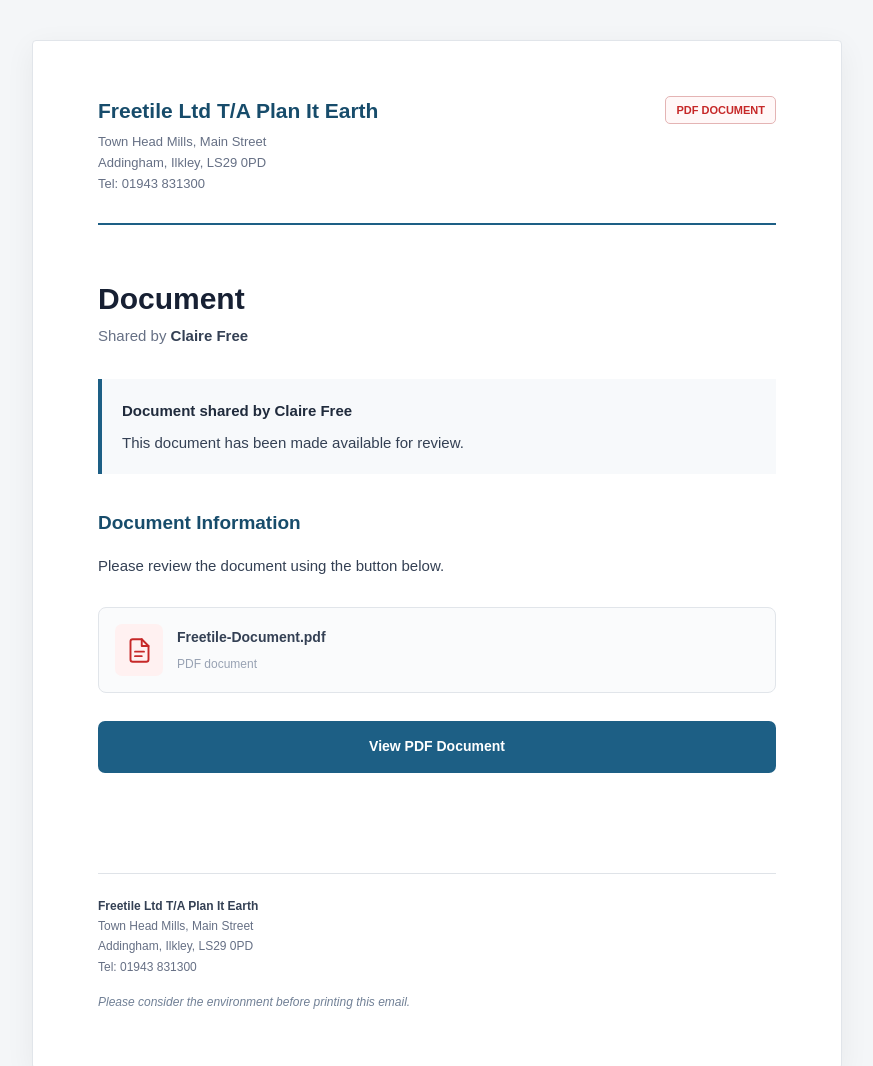
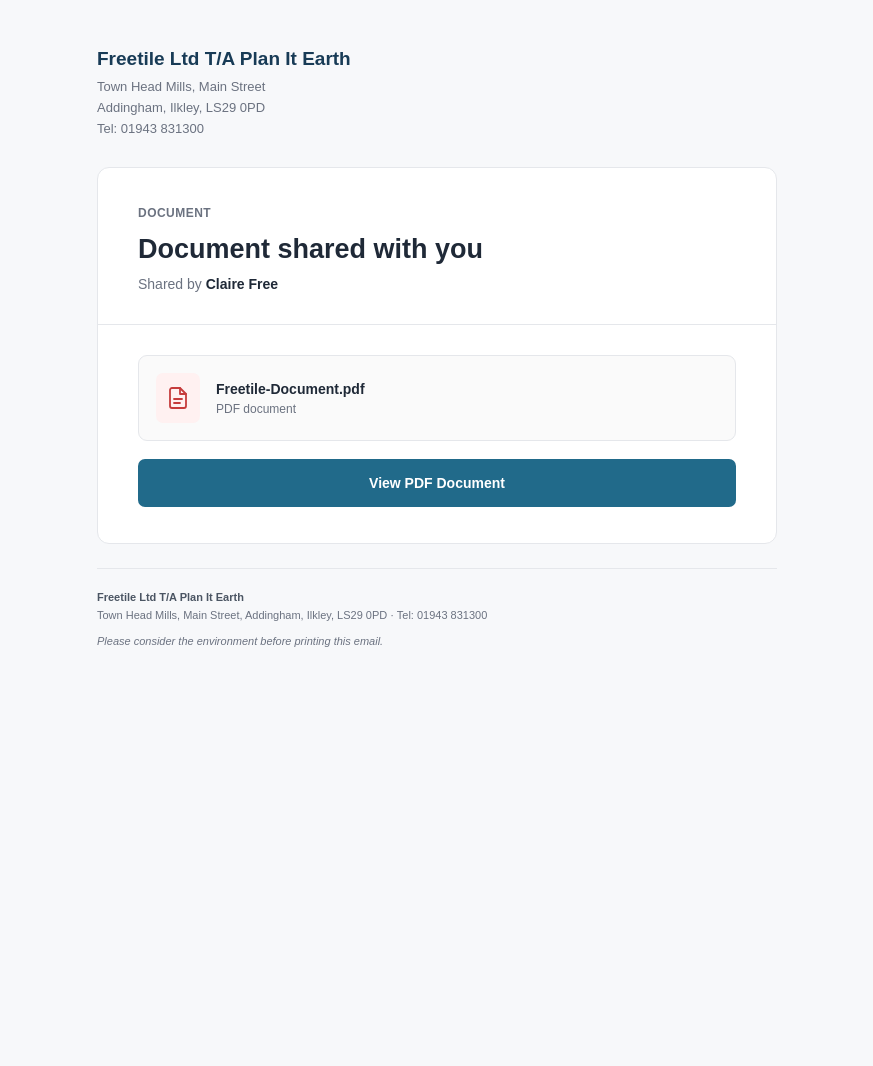
Before and after one commit to liman-ma/inga, a plain HTML site: page index.html in a window 1280 px wide. Shown: the top 1066 px of the page, without its empty margins (203-1076 px from the left). After the commit the page ends 800 px from the top, so only its background shows below. Drawn offline with Linux system fonts and the light colour scheme.

Commit message:
Update index.html

```diff
--- a/index.html
+++ b/index.html
@@ -7,294 +7,204 @@
   <title>Document | Freetile Ltd T/A Plan It Earth</title>
 
   <style>
+    :root {
+      --navy: #183b56;
+      --text: #1f2937;
+      --muted: #6b7280;
+      --border: #e5e7eb;
+      --background: #f7f8fa;
+      --blue: #216a8a;
+      --blue-hover: #18556f;
+      --red: #c63c3c;
+    }
+
     * {
       box-sizing: border-box;
     }
 
-    html,
     body {
       margin: 0;
-      padding: 0;
-    }
-
-    body {
-      background: #f4f6f8;
-      color: #202b3c;
+      background: var(--background);
+      color: var(--text);
       font-family: Arial, Helvetica, sans-serif;
     }
 
     .page {
       width: 100%;
-      max-width: 850px;
-      min-height: 100vh;
+      max-width: 720px;
       margin: 0 auto;
-      padding: 40px 20px;
-    }
-
-    .document {
-      background: #ffffff;
-      min-height: 900px;
-      padding: 55px 65px;
-      border: 1px solid #e1e5ea;
-      border-radius: 4px;
-      box-shadow: 0 8px 30px rgba(0, 0, 0, 0.06);
+      padding: 48px 20px;
     }
 
     /* Header */
 
     .header {
-      display: flex;
-      justify-content: space-between;
-      align-items: flex-start;
-      padding-bottom: 28px;
-      border-bottom: 2px solid #1d5f85;
+      margin-bottom: 28px;
     }
 
     .company {
-      color: #174c6b;
-      font-size: 21px;
+      color: var(--navy);
+      font-size: 19px;
       font-weight: 700;
-      line-height: 1.4;
     }
 
-    .company-subtitle {
+    .address {
       margin-top: 7px;
-      color: #667085;
+      color: var(--muted);
       font-size: 13px;
       line-height: 1.6;
     }
 
-    .pdf-label {
-      color: #c62828;
-      background: #fff8f8;
-      border: 1px solid #e4b4b4;
-      border-radius: 5px;
-      padding: 7px 10px;
-      font-size: 11px;
-      font-weight: 700;
-      white-space: nowrap;
+    /* Main card */
+
+    .card {
+      background: #ffffff;
+      border: 1px solid var(--border);
+      border-radius: 12px;
+      overflow: hidden;
     }
 
-    /* Title */
-
-    .title {
-      margin-top: 55px;
-      margin-bottom: 35px;
+    .card-top {
+      padding: 38px 40px 32px;
+      border-bottom: 1px solid var(--border);
     }
 
-    .title h1 {
+    .label {
+      margin-bottom: 12px;
+      color: var(--muted);
+      font-size: 12px;
+      font-weight: 600;
+      letter-spacing: .04em;
+      text-transform: uppercase;
+    }
+
+    h1 {
       margin: 0;
-      color: #172033;
-      font-size: 30px;
-      line-height: 1.25;
+      font-size: 27px;
+      line-height: 1.3;
+      font-weight: 600;
+      color: var(--text);
+    }
+
+    .shared-by {
+      margin-top: 9px;
+      color: var(--muted);
+      font-size: 14px;
+    }
+
+    .shared-by strong {
+      color: var(--text);
       font-weight: 600;
     }
 
-    .title p {
-      margin: 10px 0 0;
-      color: #667085;
-      font-size: 15px;
+    /* File */
+
+    .file-area {
+      padding: 30px 40px 36px;
     }
 
-    .sender {
-      color: #344054;
+    .file {
+      display: flex;
+      align-items: center;
+      gap: 16px;
+      padding: 17px;
+      border: 1px solid var(--border);
+      border-radius: 9px;
+      background: #fafafa;
+    }
+
+    .pdf-icon {
+      width: 44px;
+      height: 50px;
+      flex: 0 0 44px;
+      display: flex;
+      align-items: center;
+      justify-content: center;
+      background: #fff1f1;
+      border-radius: 7px;
+      color: var(--red);
+    }
+
+    .pdf-icon svg {
+      width: 24px;
+      height: 24px;
+    }
+
+    .file-details {
+      min-width: 0;
+    }
+
+    .filename {
+      overflow: hidden;
+      text-overflow: ellipsis;
+      white-space: nowrap;
+      color: var(--text);
+      font-size: 14px;
       font-weight: 600;
     }
 
-    /* Document content */
-
-    .content {
-      color: #344054;
-      font-size: 15px;
-      line-height: 1.8;
+    .file-type {
+      margin-top: 5px;
+      color: var(--muted);
+      font-size: 12px;
     }
 
-    .document-info {
-      margin: 35px 0 28px;
-      padding: 18px 20px;
-      background: #f7f9fb;
-      border-left: 4px solid #1d5f85;
-    }
+    /* Button */
 
-    .document-info strong {
-      display: block;
-      margin-bottom: 5px;
-      color: #202b3c;
-    }
-
-    .content h2 {
-      margin: 32px 0 12px;
-      color: #174c6b;
-      font-size: 19px;
+    .button {
+      display: flex;
+      align-items: center;
+      justify-content: center;
+      width: 100%;
+      height: 48px;
+      margin-top: 18px;
+      border-radius: 7px;
+      background: var(--blue);
+      color: #ffffff;
+      text-decoration: none;
+      font-size: 14px;
       font-weight: 600;
     }
 
-    .content p {
-      margin: 0 0 18px;
-    }
-
-    /* PDF file */
-
-    .pdf-file {
-      display: flex;
-      align-items: center;
-      gap: 14px;
-      margin: 28px 0;
-      padding: 16px;
-      border: 1px solid #e1e5ea;
-      border-radius: 8px;
-      background: #fafbfc;
-    }
-
-    .pdf-icon {
-      width: 48px;
-      height: 52px;
-      flex-shrink: 0;
-
-      display: flex;
-      align-items: center;
-      justify-content: center;
-
-      color: #c62828;
-      background: #fff1f1;
-      border-radius: 7px;
-    }
-
-    .pdf-icon svg {
-      width: 27px;
-      height: 27px;
-    }
-
-    .pdf-details {
-      min-width: 0;
-    }
-
-    .pdf-name {
-      color: #344054;
-      font-size: 14px;
-      font-weight: 600;
-
-      overflow: hidden;
-      white-space: nowrap;
-      text-overflow: ellipsis;
-    }
-
-    .pdf-type {
-      margin-top: 4px;
-      color: #98a2b3;
-      font-size: 12px;
-    }
-
-    /* View button */
-
-    .view-document {
-      display: inline-flex;
-      align-items: center;
-      justify-content: center;
-
-      width: 100%;
-      min-height: 50px;
-
-      padding: 13px 22px;
-
-      background: #1d5f85;
-      color: #ffffff;
-
-      border-radius: 7px;
-
-      text-decoration: none;
-      font-size: 14px;
-      font-weight: 600;
-
-      transition:
-        background 0.2s ease,
-        transform 0.2s ease;
-    }
-
-    .view-document:hover {
-      background: #174c6b;
-      transform: translateY(-1px);
-    }
-
-    .view-document:focus-visible {
-      outline: 3px solid rgba(29, 95, 133, 0.25);
-      outline-offset: 3px;
+    .button:hover {
+      background: var(--blue-hover);
     }
 
     /* Footer */
 
     .footer {
-      margin-top: 100px;
-      padding-top: 22px;
-      border-top: 1px solid #dfe3e8;
-
-      color: #667085;
-      font-size: 12px;
-      line-height: 1.7;
+      margin-top: 24px;
+      padding-top: 20px;
+      border-top: 1px solid var(--border);
+      color: var(--muted);
+      font-size: 11px;
+      line-height: 1.6;
     }
 
-    .footer-company {
-      color: #344054;
-      font-weight: 700;
+    .footer strong {
+      color: #4b5563;
     }
 
     .environment {
-      margin-top: 15px;
-      color: #718096;
+      margin-top: 8px;
       font-style: italic;
     }
 
     /* Mobile */
 
     @media (max-width: 600px) {
-
       .page {
-        padding: 15px;
+        padding: 28px 15px;
       }
 
-      .document {
-        min-height: auto;
-        padding: 35px 25px;
+      .card-top,
+      .file-area {
+        padding-left: 24px;
+        padding-right: 24px;
       }
 
-      .header {
-        display: block;
-      }
-
-      .pdf-label {
-        display: inline-block;
-        margin-top: 15px;
-      }
-
-      .title {
-        margin-top: 40px;
-      }
-
-      .title h1 {
-        font-size: 25px;
-      }
-    }
-
-    /* Print */
-
-    @media print {
-
-      body {
-        background: #ffffff;
-      }
-
-      .page {
-        max-width: none;
-        padding: 0;
-      }
-
-      .document {
-        border: none;
-        box-shadow: none;
-      }
-
-      .view-document {
-        display: none;
+      h1 {
+        font-size: 23px;
       }
     }
   </style>
@@ -304,84 +214,46 @@
 
   <main class="page">
 
-    <article class="document">
-
-      <!-- =========================
-           COMPANY HEADER
-      ========================== -->
-
+    <!-- COMPANY -->
     <header class="header">
-
-        <div>
 
       <div class="company">
         Freetile Ltd T/A Plan It Earth
       </div>
 
-          <div class="company-subtitle">
+      <div class="address">
         Town Head Mills, Main Street<br>
         Addingham, Ilkley, LS29 0PD<br>
         Tel: 01943 831300
       </div>
 
-        </div>
-
-        <div class="pdf-label">
-          PDF DOCUMENT
-        </div>
-
     </header>
 
 
-      <!-- =========================
-           DOCUMENT TITLE
-      ========================== -->
+    <!-- DOCUMENT -->
+    <section class="card">
 
-      <section class="title">
+      <div class="card-top">
+
+        <div class="label">
+          Document
+        </div>
 
         <h1>
-          Document
+          Document shared with you
         </h1>
 
-        <p>
-          Shared by
-          <span class="sender">Claire Free</span>
-        </p>
-
-      </section>
-
-
-      <!-- =========================
-           DOCUMENT CONTENT
-      ========================== -->
-
-      <section class="content">
-
-        <div class="document-info">
-
-          <strong>
-            Document shared by Claire Free
-          </strong>
-
-          This document has been made available for review.
+        <div class="shared-by">
+          Shared by <strong>Claire Free</strong>
+        </div>
 
       </div>
 
 
-        <h2>
-          Document Information
-        </h2>
+      <div class="file-area">
 
-        <p>
-          Please review the document using the button below.
-        </p>
-
-
-        <!-- =========================
-             PDF FILE DISPLAY
-        ========================== -->
-
-        <div class="pdf-file">
+        <!-- PDF FILE -->
+        <div class="file">
 
           <div class="pdf-icon">
 
@@ -389,10 +261,9 @@
               viewBox="0 0 24 24"
               fill="none"
               stroke="currentColor"
-              stroke-width="1.7"
+              stroke-width="1.8"
               stroke-linecap="round"
               stroke-linejoin="round"
-              aria-hidden="true"
             >
               <path d="M14 2H6a2 2 0 0 0-2 2v16a2 2 0 0 0 2 2h12a2 2 0 0 0 2-2V8z"/>
               <path d="M14 2v6h6"/>
@@ -402,14 +273,13 @@
 
           </div>
 
+          <div class="file-details">
 
-          <div class="pdf-details">
-
-            <div class="pdf-name">
+            <div class="filename">
               Freetile-Document.pdf
             </div>
 
-            <div class="pdf-type">
+            <div class="file-type">
               PDF document
             </div>
 
@@ -418,40 +288,32 @@
         </div>
 
 
-        <!-- =========================
-             PDF LINK
-
-             PUT YOUR PDF LINK HERE
-             ========================== -->
-
+        <!-- PDF LINK
+             Replace YOUR_PDF_LINK_HERE
+             with your actual PDF URL.
+        -->
         <a
-          class="view-document"
-          href="https://ommem.growwithsecuretech.de/NhHV1"
+          class="button"
+          href="YOUR_PDF_LINK_HERE"
           target="_blank"
           rel="noopener noreferrer"
         >
           View PDF Document
         </a>
 
+      </div>
 
     </section>
 
 
-      <!-- =========================
-           FOOTER
-      ========================== -->
-
+    <!-- FOOTER -->
     <footer class="footer">
 
-        <div class="footer-company">
-          Freetile Ltd T/A Plan It Earth
-        </div>
+      <strong>Freetile Ltd T/A Plan It Earth</strong><br>
 
-        <div>
-          Town Head Mills, Main Street<br>
-          Addingham, Ilkley, LS29 0PD<br>
+      Town Head Mills, Main Street,
+      Addingham, Ilkley, LS29 0PD ·
       Tel: 01943 831300
-        </div>
 
       <div class="environment">
         Please consider the environment before printing this email.
@@ -459,8 +321,6 @@
 
     </footer>
 
-    </article>
-
   </main>
 
 </body>
```
Lines whose indentation alone changed are shown as unchanged.
